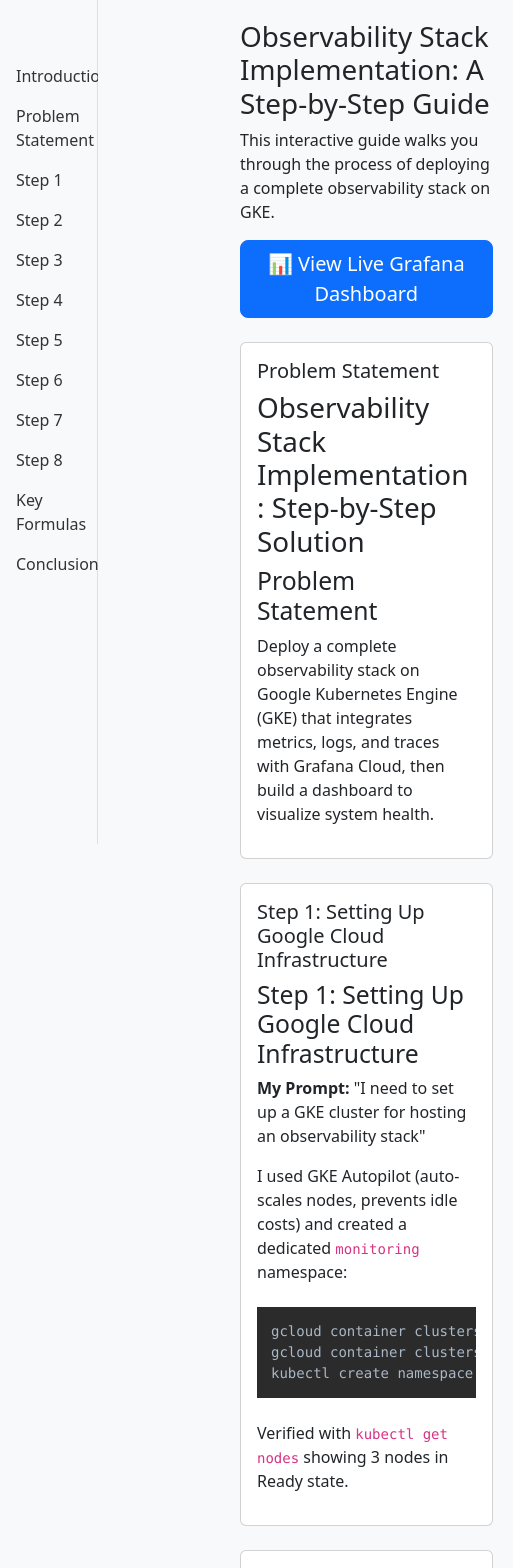
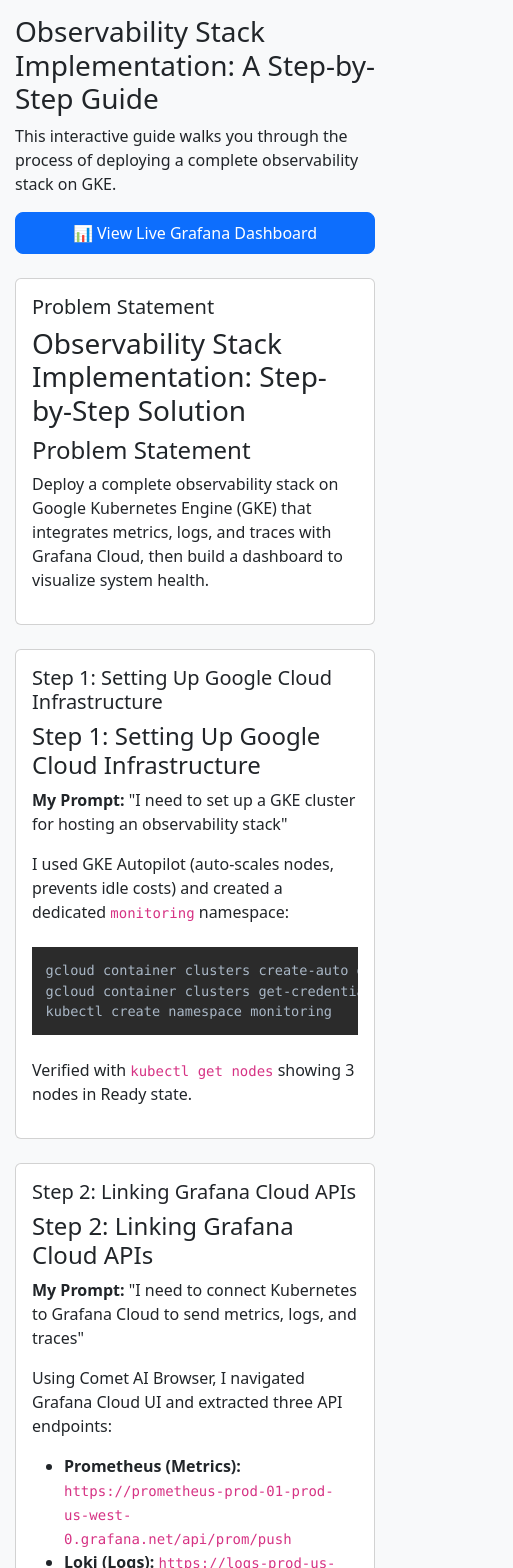
Before and after one commit to jjgreeky/observability-showcase, a React (Create React App) app: page / in a window 390 px wide. Shown: the top 1568 px of the page, 513 px wide, since content can reach past the window. Built offline with nearby package versions, Linux system fonts and the light colour scheme.

Commit message:
Fix mobile responsive layout - hide sidebar and full width content on mobile

```diff
--- a/src/App.css
+++ b/src/App.css
@@ -10,6 +10,7 @@
   z-index: 100;
   padding: 48px 0 0;
   box-shadow: inset -1px 0 0 rgba(0, 0, 0, .1);
+  background-color: #fff;
 }
 
 .sidebar-sticky {
@@ -24,6 +25,7 @@
 .nav-link {
   font-weight: 500;
   color: #333;
+  cursor: pointer;
 }
 
 .nav-link.active {
@@ -34,3 +36,57 @@
   margin-left: 220px;
   padding: 20px;
 }
+
+/* Mobile responsiveness */
+@media (max-width: 768px) {
+  .sidebar {
+    display: none;
+  }
+
+  .main-content {
+    margin-left: 0 !important;
+    padding: 15px;
+  }
+
+  h1 {
+    font-size: 1.75rem;
+  }
+
+  h2 {
+    font-size: 1.5rem;
+  }
+
+  h3 {
+    font-size: 1.25rem;
+  }
+
+  .btn-lg {
+    font-size: 1rem;
+    padding: 0.5rem 1rem;
+    width: 100%;
+  }
+
+  .card {
+    margin-bottom: 1rem;
+  }
+
+  pre {
+    font-size: 0.85rem;
+    overflow-x: auto;
+  }
+
+  code {
+    word-break: break-word;
+  }
+}
+
+/* Tablet responsiveness */
+@media (min-width: 769px) and (max-width: 1024px) {
+  .main-content {
+    margin-left: 180px;
+  }
+
+  .sidebar {
+    width: 180px;
+  }
+}
--- a/src/App.tsx
+++ b/src/App.tsx
@@ -54,7 +54,7 @@
   return (
     <Container fluid>
       <Row>
-        <Col xs={3} md={2} className="sidebar">
+        <Col md={2} className="sidebar d-none d-md-block">
           <Nav className="flex-column sidebar-sticky">
             <Nav.Item>
               <Nav.Link onClick={() => window.scrollTo({ top: 0, behavior: 'smooth' })}>
@@ -70,7 +70,7 @@
             ))}
           </Nav>
         </Col>
-        <Col xs={9} md={10} className="main-content">
+        <Col xs={12} md={10} className="main-content">
           <div ref={el => { stepRefs.current[0] = el; }}>
             <h1>Observability Stack Implementation: A Step-by-Step Guide</h1>
             <p>This interactive guide walks you through the process of deploying a complete observability stack on GKE.</p>
```
